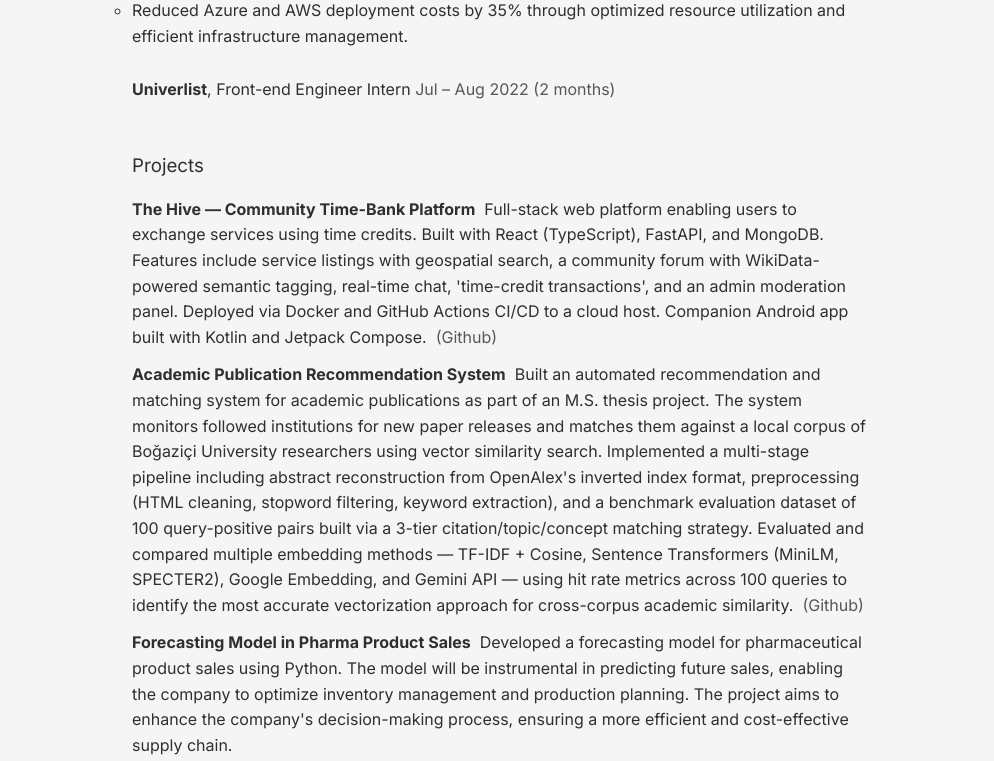
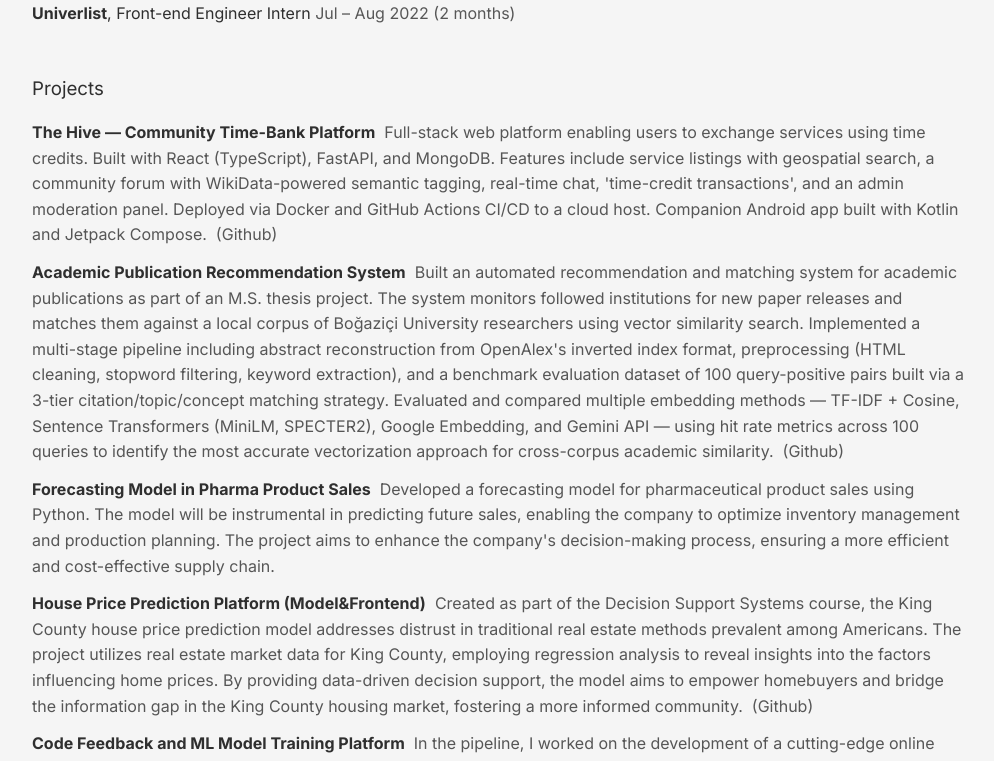
Before and after one commit to senaoz/senaoz.com, a Next.js app: page / in a window 1280 px wide. Shown: the part 1220-1981 px from the top of the page, without its empty margins (140-1134 px from the left). Built offline with nearby package versions, Linux system fonts and the light colour scheme.

Commit message:
Update global styles: increase max-width to 1000px and add opacity to project description class for improved layout and readability.

```diff
--- a/src/app/globals.css
+++ b/src/app/globals.css
@@ -1,5 +1,5 @@
 :root {
-  --max-width: 800px;
+  --max-width: 1000px;
 
   --border-radius-xsm: 4px;
   --border-radius-sm: 8px;
@@ -169,6 +169,10 @@
   opacity: 0.8;
 }
 
+.project-description {
+  opacity: 0.8;
+}
+
 .contact-icons {
   display: flex;
   gap: var(--indentation-lg);
--- a/src/app/page.tsx
+++ b/src/app/page.tsx
@@ -81,7 +81,7 @@
                 <span className="project-label">{label}</span>
               )}{" "}
               &nbsp;
-              <span>{description}</span>
+              <span className="project-description">{description}</span>
               {github && (
                 <>
                   {" "}
```
